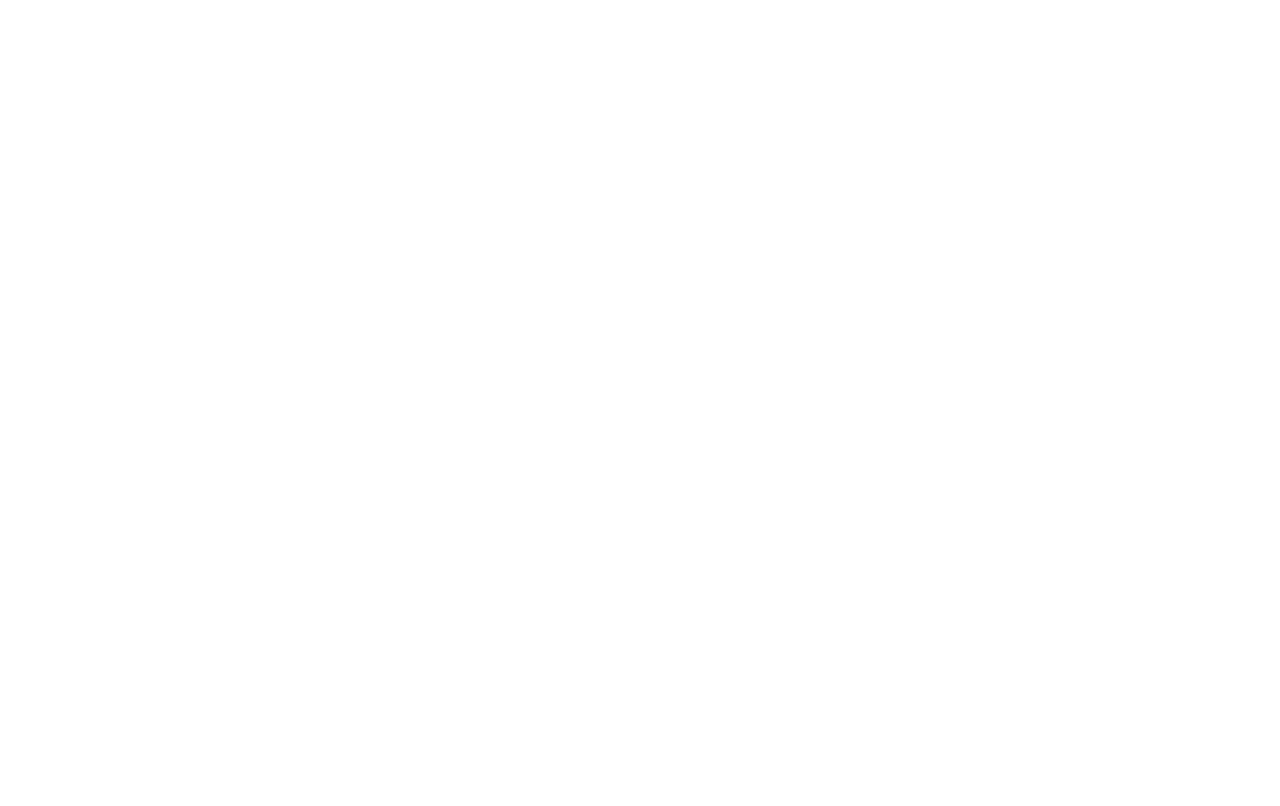
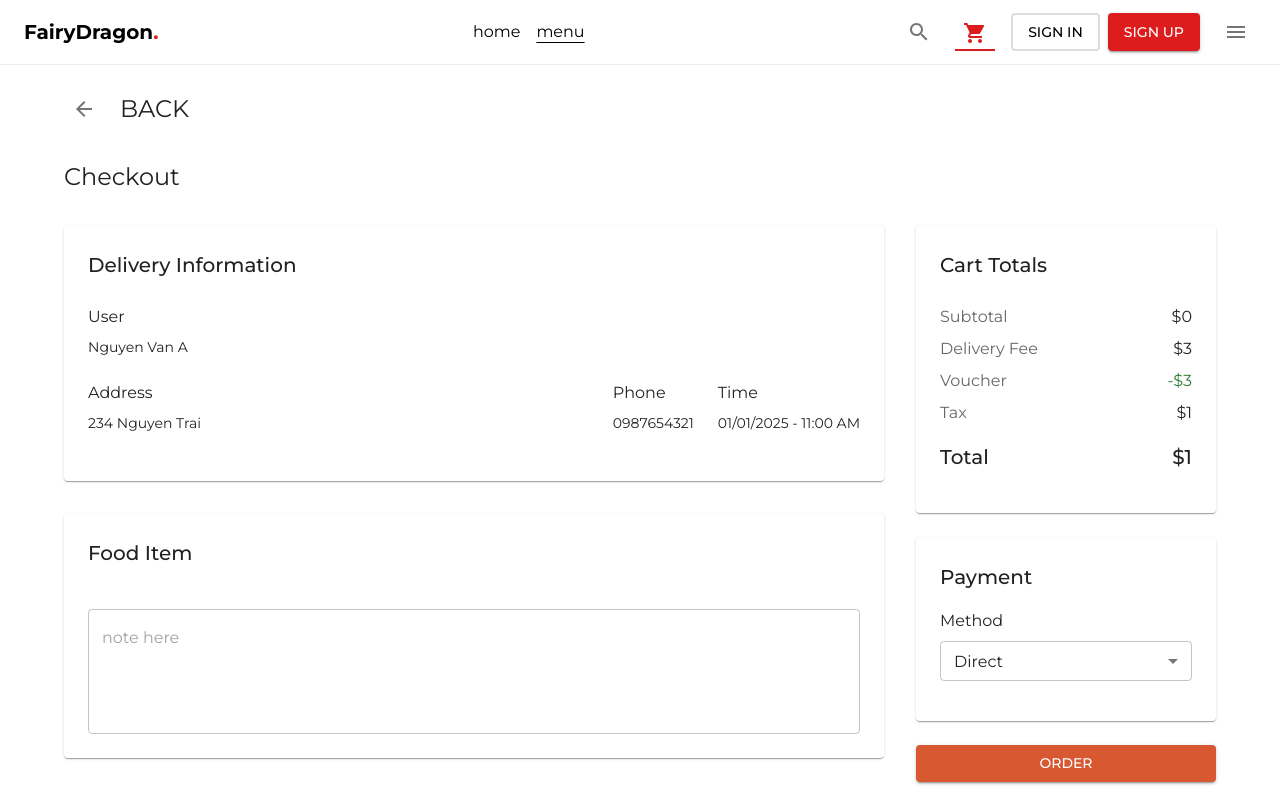
Before and after one commit to FairlyDragon/csdlweb, a React (Vite) app in the folder frontend_user/: page /checkout in a window 1280 px wide. Before the commit this address had no page. Built offline with nearby package versions, Linux system fonts and the light colour scheme.

Commit message:
add checkout page

```diff
--- a/frontend_user/src/App.jsx
+++ b/frontend_user/src/App.jsx
@@ -9,6 +9,7 @@
 import Profile from './pages/Profile';
 import SignIn from './pages/auth/SignIn';
 import SignUp from './pages/auth/SignUp';
+import Checkout from './pages/Checkout';
 
 
 function App() {
@@ -31,6 +32,7 @@
                 <Profile />
               </PrivateRoute>
             } />
+            <Route path="/checkout" element={<Checkout />} />
           </Routes>
         </Router>
       </CartProvider>
--- a/frontend_user/src/components/Header.jsx
+++ b/frontend_user/src/components/Header.jsx
@@ -1,3 +1,4 @@
+import { useLocation } from 'react-router-dom';
 import { useState, useEffect } from 'react';
 import {
   AppBar,
@@ -26,6 +27,9 @@
   const navigate = useNavigate();
   const [user, setUser] = useState(null);
   const [menuAnchorEl, setMenuAnchorEl] = useState(null);
+
+  const location = useLocation();
+  const isCartActive = location.pathname === '/cart' || location.pathname === '/checkout';
 
   useEffect(() => {
     const userStr = localStorage.getItem('user');
@@ -124,9 +128,17 @@
             <SearchIcon />
           </IconButton>
 
-          <IconButton onClick={handleCartClick}>
-            <ShoppingCartIcon />
-          </IconButton>
+          <IconButton
+  onClick={handleCartClick}
+  sx={{
+    color: isCartActive ? '#dd1d1d' : 'inherit',
+    borderBottom: isCartActive ? '2px solid #dd1d1d' : 'none',
+    borderRadius: isCartActive ? '0' : '50%',
+    pb: isCartActive ? '4px' : '0'
+  }}
+>
+  <ShoppingCartIcon />
+</IconButton>
 
           {user ? (
             <Box sx={{ display: 'flex', alignItems: 'center', gap: 1 }}>
--- a/frontend_user/src/pages/Cart.jsx
+++ b/frontend_user/src/pages/Cart.jsx
@@ -1,4 +1,5 @@
 import { useState } from 'react';
+import { useNavigate } from 'react-router-dom';
 import {
   Box,
   Typography,
@@ -10,34 +11,53 @@
   IconButton,
   TextField,
   Button,
-  Paper
+  Alert
 } from '@mui/material';
-import AddIcon from '@mui/icons-material/Add';
-import RemoveIcon from '@mui/icons-material/Remove';
 import CloseIcon from '@mui/icons-material/Close';
+import { useCart } from '../contexts/CartContext';
 import Header from '../components/Header';
-import { useCart } from '../contexts/CartContext';
 
 const Cart = () => {
+  const navigate = useNavigate();
   const { cartItems, removeFromCart, updateQuantity, getCartTotal } = useCart();
   const [voucherCode, setVoucherCode] = useState('');
-  const deliveryFee = 3;
+  const [appliedVoucher, setAppliedVoucher] = useState(null);
+  const [error, setError] = useState('');
+
   const subtotal = getCartTotal();
-  const total = subtotal + deliveryFee;
+  const discount = appliedVoucher ? 3 : 0; // Giả sử mỗi voucher giảm $3
+  const deliveryFee = subtotal > 0 ? 3 : 0; // Chỉ tính phí giao hàng khi có món
+  const total = subtotal + deliveryFee - discount;
+
+  const handleApplyVoucher = () => {
+    // Giả sử chỉ có một mã voucher cố định là "SAVE3"
+    if (voucherCode.toUpperCase() === 'SAVE3') {
+      setAppliedVoucher({
+        code: voucherCode.toUpperCase(),
+        discount: 3
+      });
+      setError('');
+      setVoucherCode('');
+    } else {
+      setError('Invalid voucher code');
+    }
+  };
+
+  const handleCheckout = () => {
+    navigate('/checkout');
+  };
 
   return (
     <Box>
-      <Header />
+      <Header/>
     <Box sx={{ p: 4, maxWidth: 1200, mx: 'auto' }}>
-        <Typography variant="h5" sx={{ mb: 4 }}>
-          Your Cart
-        </Typography>
+      <Typography variant="h5" sx={{ mb: 4 }}>Your Cart</Typography>
 
       <Table>
         <TableHead>
           <TableRow>
             <TableCell>Items</TableCell>
-              <TableCell>Name</TableCell>
+            <TableCell>Title</TableCell>
             <TableCell>Price</TableCell>
             <TableCell>Quantity</TableCell>
             <TableCell>Total</TableCell>
@@ -57,21 +77,7 @@
               </TableCell>
               <TableCell>{item.name}</TableCell>
               <TableCell>${item.price}</TableCell>
-                <TableCell>
-                  <Box sx={{ display: 'flex', alignItems: 'center', gap: 1 }}>
-                    <IconButton
-                      onClick={() => updateQuantity(item.id, item.quantity - 1)}
-                    >
-                      <RemoveIcon />
-                    </IconButton>
-                    {item.quantity}
-                    <IconButton
-                      onClick={() => updateQuantity(item.id, item.quantity + 1)}
-                    >
-                      <AddIcon />
-                    </IconButton>
-                  </Box>
-                </TableCell>
+              <TableCell>{item.quantity}</TableCell>
               <TableCell>${(item.price * item.quantity).toFixed(2)}</TableCell>
               <TableCell>
                 <IconButton onClick={() => removeFromCart(item.id)}>
@@ -90,10 +96,8 @@
         gap: 4
       }}>
         <Box sx={{ flex: 1 }}>
-            <Typography variant="h6" sx={{ mb: 2 }}>
-              Cart Totals
-            </Typography>
-            <Paper sx={{ p: 2 }}>
+          <Typography variant="h6" sx={{ mb: 2 }}>Cart Totals</Typography>
+          <Box sx={{ mb: 3 }}>
             <Box sx={{
               display: 'flex',
               justifyContent: 'space-between',
@@ -105,27 +109,78 @@
             <Box sx={{
               display: 'flex',
               justifyContent: 'space-between',
-                mb: 1,
-                pb: 1,
-                borderBottom: '1px solid #eee'
+              mb: 1
             }}>
               <Typography>Delivery Fee</Typography>
               <Typography>${deliveryFee.toFixed(2)}</Typography>
             </Box>
+            {appliedVoucher && (
               <Box sx={{
                 display: 'flex',
-                justifyContent: 'space-between'
+                justifyContent: 'space-between',
+                mb: 1,
+                color: 'success.main'
+              }}>
+                <Typography>Voucher ({appliedVoucher.code})</Typography>
+                <Typography>-${discount.toFixed(2)}</Typography>
+              </Box>
+            )}
+            <Box sx={{
+              display: 'flex',
+              justifyContent: 'space-between',
+              mt: 2,
+              borderTop: '1px solid #eee',
+              pt: 1
             }}>
               <Typography variant="h6">Total</Typography>
               <Typography variant="h6">${total.toFixed(2)}</Typography>
             </Box>
-            </Paper>
+          </Box>
+
+          <Box sx={{ mb: 3 }}>
+            <Typography sx={{ mb: 1 }}>
+              If you have a voucher code, enter it here
+            </Typography>
+            <Box sx={{ display: 'flex', gap: 1 }}>
+              <TextField
+                placeholder="code"
+                value={voucherCode}
+                onChange={(e) => setVoucherCode(e.target.value)}
+                size="small"
+                error={!!error}
+                helperText={error}
+                sx={{
+                  flex: 1,
+                  bgcolor: '#f5f5f5'
+                }}
+              />
+              <Button
+                variant="contained"
+                onClick={handleApplyVoucher}
+                sx={{
+                  bgcolor: 'black',
+                  '&:hover': {
+                    bgcolor: '#333'
+                  }
+                }}
+              >
+                Submit
+              </Button>
+            </Box>
+          </Box>
+
           <Button
             variant="contained"
             fullWidth
-              sx={{ mt: 2 }}
+            onClick={handleCheckout}
+            sx={{
+              bgcolor: '#D85831',
+              '&:hover': {
+                bgcolor: '#BF4F2C'
+              }
+            }}
           >
-              PROCEED TO CHECKOUT
+            PROCESS TO CHECKOUT
           </Button>
         </Box>
       </Box>
--- /dev/null
+++ b/frontend_user/src/pages/Checkout.jsx
@@ -0,0 +1,187 @@
+import { useState } from 'react';
+import {
+  Box,
+  Typography,
+  TextField,
+  Button,
+  Select,
+  MenuItem,
+  Paper,
+  IconButton,
+} from '@mui/material';
+import ArrowBackIcon from '@mui/icons-material/ArrowBack';
+import { useNavigate } from 'react-router-dom';
+import { useCart } from '../contexts/CartContext';
+import Header from '../components/Header';
+
+const Checkout = () => {
+  const navigate = useNavigate();
+  const { cartItems, getCartTotal } = useCart();
+  const [note, setNote] = useState('');
+  const [paymentMethod, setPaymentMethod] = useState('direct');
+
+  // Giả sử thông tin user được lấy từ context hoặc redux
+  const user = {
+    name: 'Nguyen Van A',
+    phone: '0987654321',
+    address: '234 Nguyen Trai'
+  };
+
+  const subtotal = getCartTotal();
+  const deliveryFee = 3;
+  const voucher = 3; // Lấy từ context nếu có voucher đã áp dụng
+  const tax = 1;
+  const total = subtotal + deliveryFee - voucher + tax;
+
+  const handleSubmitOrder = () => {
+    // Xử lý đặt hàng
+    console.log('Order submitted');
+  };
+
+  return (
+    <Box>
+        <Header/>
+    <Box sx={{ p: 3, maxWidth: 1200, mx: 'auto' }}>
+      <Box sx={{ mb: 4, display: 'flex', alignItems: 'center', gap: 2 }}>
+        <IconButton onClick={() => navigate(-1)}>
+          <ArrowBackIcon />
+        </IconButton>
+        <Typography variant="h5">BACK</Typography>
+      </Box>
+
+      <Typography variant="h5" sx={{ mb: 4 }}>Checkout</Typography>
+
+      <Box sx={{ display: 'flex', gap: 4 }}>
+        {/* Left Column */}
+        <Box sx={{ flex: 1 }}>
+          <Paper sx={{ p: 3, mb: 4 }}>
+            <Typography variant="h6" sx={{ mb: 3 }}>Delivery Information</Typography>
+
+            <Box sx={{ mb: 3 }}>
+              <Typography sx={{ mb: 1 }}>User</Typography>
+              <Typography variant="body2">{user.name}</Typography>
+            </Box>
+
+            <Box sx={{ display: 'flex', gap: 3, mb: 3 }}>
+              <Box sx={{ flex: 1 }}>
+                <Typography sx={{ mb: 1 }}>Address</Typography>
+                <Typography variant="body2">{user.address}</Typography>
+              </Box>
+              <Box>
+                <Typography sx={{ mb: 1 }}>Phone</Typography>
+                <Typography variant="body2">{user.phone}</Typography>
+              </Box>
+              <Box>
+                <Typography sx={{ mb: 1 }}>Time</Typography>
+                <Typography variant="body2">01/01/2025 - 11:00 AM</Typography>
+              </Box>
+            </Box>
+          </Paper>
+
+          <Paper sx={{ p: 3 }}>
+            <Typography variant="h6" sx={{ mb: 3 }}>Food Item</Typography>
+            {cartItems.map((item) => (
+              <Box
+                key={item.id}
+                sx={{
+                  display: 'flex',
+                  gap: 2,
+                  mb: 2,
+                  alignItems: 'center'
+                }}
+              >
+                <Box
+                  component="img"
+                  src={item.image}
+                  alt={item.name}
+                  sx={{ width: 80, height: 60, objectFit: 'cover' }}
+                />
+                <Box sx={{ flex: 1 }}>
+                  <Typography>{item.name}</Typography>
+                  <Typography variant="body2" color="text.secondary">
+                    x{item.quantity}
+                  </Typography>
+                </Box>
+                <Typography>${item.price * item.quantity}</Typography>
+              </Box>
+            ))}
+
+            <TextField
+              fullWidth
+              multiline
+              rows={4}
+              placeholder="note here"
+              value={note}
+              onChange={(e) => setNote(e.target.value)}
+              sx={{ mt: 2 }}
+            />
+          </Paper>
+        </Box>
+
+        {/* Right Column */}
+        <Box sx={{ width: 300 }}>
+          <Paper sx={{ p: 3, mb: 3 }}>
+            <Typography variant="h6" sx={{ mb: 3 }}>Cart Totals</Typography>
+
+            <Box sx={{ mb: 2 }}>
+              <Box sx={{ display: 'flex', justifyContent: 'space-between', mb: 1 }}>
+                <Typography color="text.secondary">Subtotal</Typography>
+                <Typography>${subtotal}</Typography>
+              </Box>
+              <Box sx={{ display: 'flex', justifyContent: 'space-between', mb: 1 }}>
+                <Typography color="text.secondary">Delivery Fee</Typography>
+                <Typography>${deliveryFee}</Typography>
+              </Box>
+              <Box sx={{ display: 'flex', justifyContent: 'space-between', mb: 1 }}>
+                <Typography color="text.secondary">Voucher</Typography>
+                <Typography color="success.main">-${voucher}</Typography>
+              </Box>
+              <Box sx={{ display: 'flex', justifyContent: 'space-between', mb: 1 }}>
+                <Typography color="text.secondary">Tax</Typography>
+                <Typography>${tax}</Typography>
+              </Box>
+              <Box sx={{ display: 'flex', justifyContent: 'space-between', mt: 2 }}>
+                <Typography variant="h6">Total</Typography>
+                <Typography variant="h6">${total}</Typography>
+              </Box>
+            </Box>
+          </Paper>
+
+          <Paper sx={{ p: 3, mb: 3 }}>
+            <Typography variant="h6" sx={{ mb: 2 }}>Payment</Typography>
+            <Box sx={{ mb: 2 }}>
+              <Typography sx={{ mb: 1 }}>Method</Typography>
+              <Select
+                fullWidth
+                value={paymentMethod}
+                onChange={(e) => setPaymentMethod(e.target.value)}
+                size="small"
+              >
+                <MenuItem value="direct">Direct</MenuItem>
+                <MenuItem value="card">Card</MenuItem>
+                <MenuItem value="momo">Momo</MenuItem>
+              </Select>
+            </Box>
+          </Paper>
+
+          <Button
+            variant="contained"
+            fullWidth
+            onClick={handleSubmitOrder}
+            sx={{
+              bgcolor: '#D85831',
+              '&:hover': {
+                bgcolor: '#BF4F2C'
+              }
+            }}
+          >
+            ORDER
+          </Button>
+        </Box>
+      </Box>
+    </Box>
+    </Box>
+  );
+};
+
+export default Checkout;
```
Lines whose indentation alone changed are shown as unchanged.
